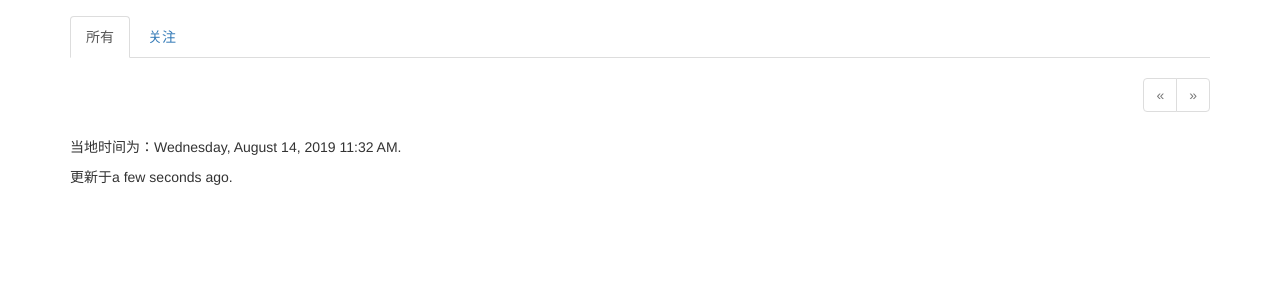
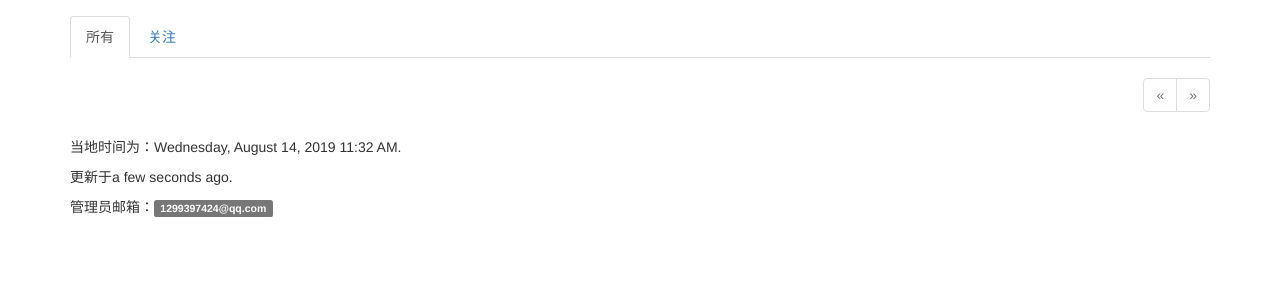
Before and after one commit to NiceYouKnow/Flask, a Flask app: page / in a window 1280 px wide. Shown: the part 176-476 px from the top of the page. Run offline with Flask 2, Linux system fonts and the light colour scheme; data that the repository does not hold is empty; some libraries are stand-ins or nearby versions.

Commit message:
Update index.html

```diff
--- a/app/templates/index.html
+++ b/app/templates/index.html
@@ -28,6 +28,7 @@
 
 <p>当地时间为：{{ moment(current_time).format('LLLL') }}.</p>
 <p>更新于{{ moment(current_time).fromNow(refresh=True) }}.</p>
+<p>管理员邮箱：<span class="label label-default">1299397424@qq.com</span></p>
 
 {% endblock %}
 {% block scripts %}
```
